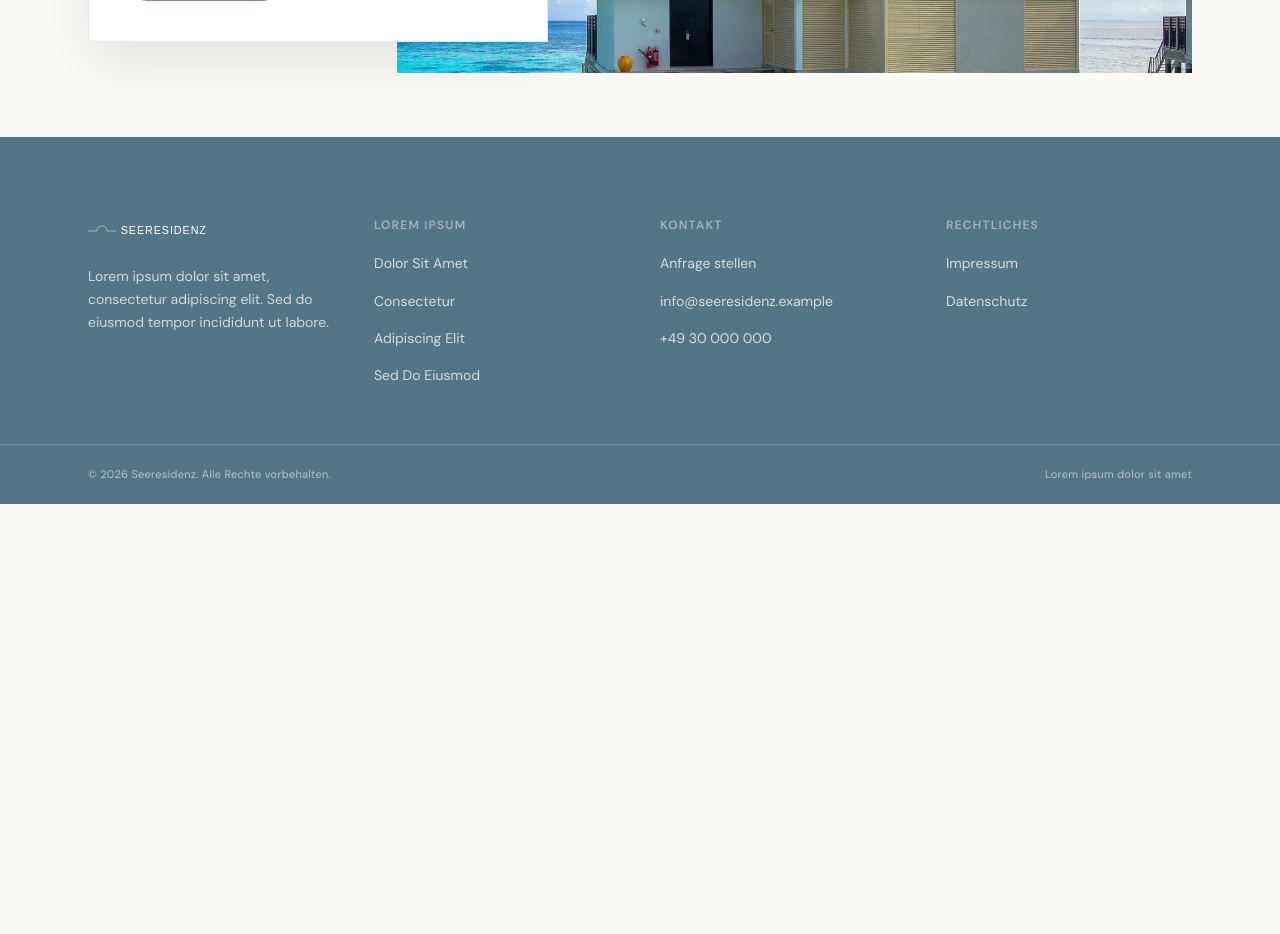
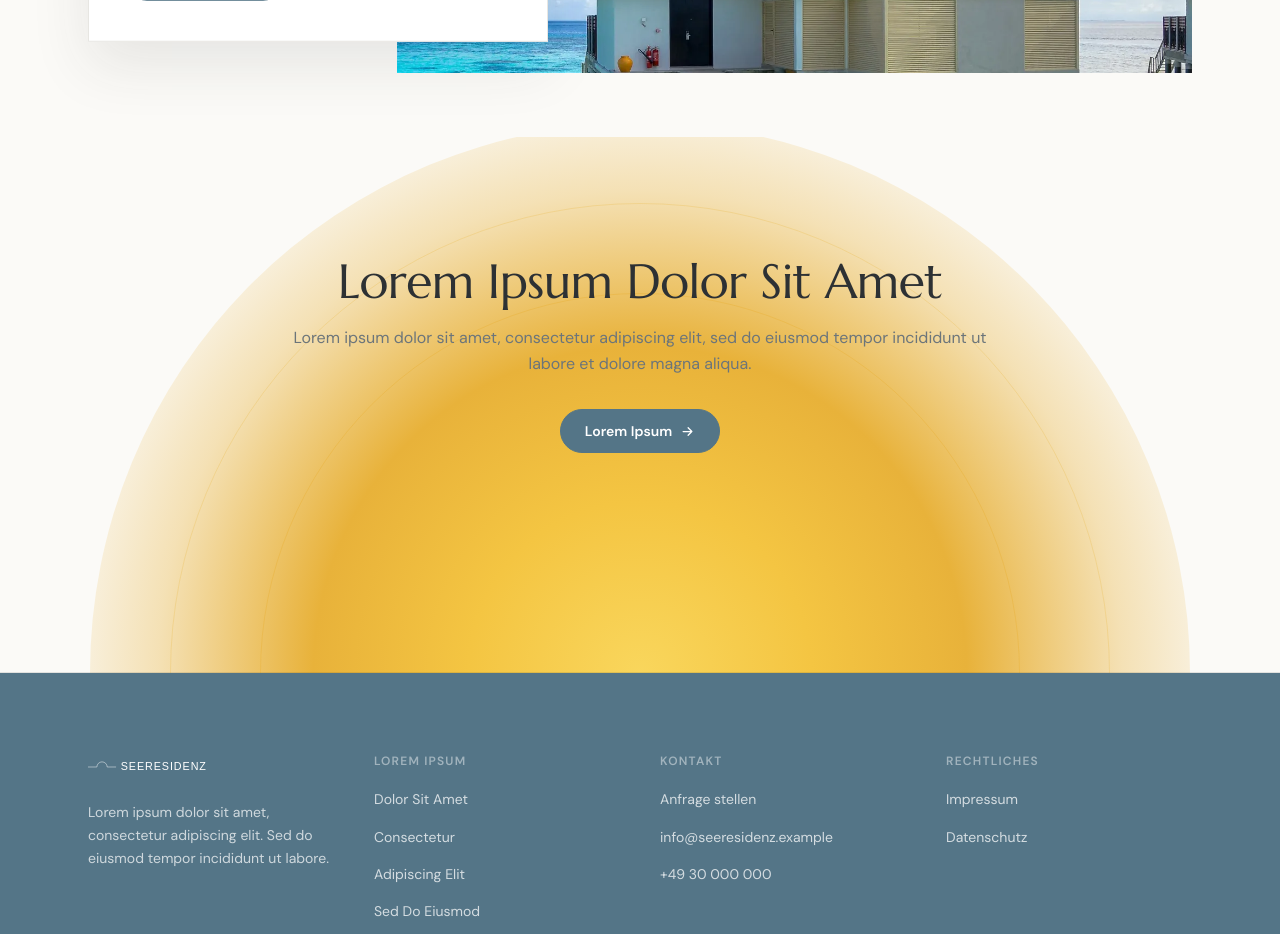
Before and after one commit to mmdscon/seeresidenz-ebreichsdorf, a Next.js app: page / in a window 1280 px wide. Shown: the part 8600-9534 px from the top of the page. Before the commit the page ends 9104 px from the top, so only its background shows below. Built offline with nearby package versions, Linux system fonts and the light colour scheme.

Commit message:
Add files via upload

```diff
--- a/src/app/page.tsx
+++ b/src/app/page.tsx
@@ -598,6 +598,66 @@ function AboutSectionTop() {
     </section>
   );
 }
+// ── Abschluss-Sektion: zentrierter Text, Sonnenaufgang am unteren Sektionsrand ──
+function ClosingSunriseSection({ openQuiz }: { openQuiz: () => void }) {
+  return (
+    <section className="w-full relative overflow-hidden" style={{ backgroundColor: "#FBFAF7" }}>
+      <div className="relative z-10 mx-auto w-full max-w-3xl px-6 text-center" style={{ paddingTop: "120px", paddingBottom: "220px" }}>
+        <h2 className="reveal-up text-3xl md:text-5xl leading-tight mb-5" style={{ color: TEXT }}>
+          Lorem Ipsum Dolor Sit Amet
+        </h2>
+        <p className="reveal-up reveal-delay-1 text-base leading-relaxed mb-8" style={{ color: TEXT_SECONDARY }}>
+          Lorem ipsum dolor sit amet, consectetur adipiscing elit, sed do eiusmod tempor incididunt ut labore et dolore magna aliqua.
+        </p>
+        <div className="reveal-up reveal-delay-2 flex justify-center">
+          <PillCTA onClick={openQuiz}>Lorem Ipsum</PillCTA>
+        </div>
+      </div>
+
+      {/* Sonnenaufgang: Halbkreis, dessen Mittelpunkt genau auf dem unteren Sektionsrand liegt */}
+      <div
+        aria-hidden
+        className="pointer-events-none absolute left-1/2"
+        style={{
+          bottom: 0,
+          transform: "translate(-50%, 50%)",
+          width: "min(1100px, 160vw)",
+          height: "min(1100px, 160vw)",
+          borderRadius: "50%",
+          background: "radial-gradient(circle at 50% 50%, #F9D65C 0%, #F4C542 22%, #E8B23A 42%, rgba(232,178,58,0.35) 62%, rgba(232,178,58,0) 78%)",
+        }}
+      />
+      {/* feine konzentrische Ringe, passend zum Marken-Horizont-Symbol */}
+      <div
+        aria-hidden
+        className="pointer-events-none absolute left-1/2"
+        style={{
+          bottom: 0,
+          transform: "translate(-50%, 50%)",
+          width: "min(760px, 110vw)",
+          height: "min(760px, 110vw)",
+          borderRadius: "50%",
+          border: "1px solid rgba(232,178,58,0.45)",
+        }}
+      />
+      <div
+        aria-hidden
+        className="pointer-events-none absolute left-1/2"
+        style={{
+          bottom: 0,
+          transform: "translate(-50%, 50%)",
+          width: "min(940px, 135vw)",
+          height: "min(940px, 135vw)",
+          borderRadius: "50%",
+          border: "1px solid rgba(232,178,58,0.25)",
+        }}
+      />
+      {/* Horizontlinie exakt am unteren Sektionsrand */}
+      <div aria-hidden className="pointer-events-none absolute inset-x-0 bottom-0" style={{ height: "1px", background: "rgba(45,49,52,0.12)" }} />
+    </section>
+  );
+}
+
 export default function Page() {
   const [quizOpen, setQuizOpen] = React.useState(false);
   const openQuiz = React.useCallback(() => setQuizOpen(true), []);
@@ -841,6 +901,9 @@ export default function Page() {
 
       {/* PERSONAL / FINAL CTA */}
       <PersonalCTASection openQuiz={openQuiz} />
+
+      {/* ABSCHLUSS: zentrierter Text, Sonnenaufgang am unteren Rand */}
+      <ClosingSunriseSection openQuiz={openQuiz} />
     </main>
   );
 }
```
